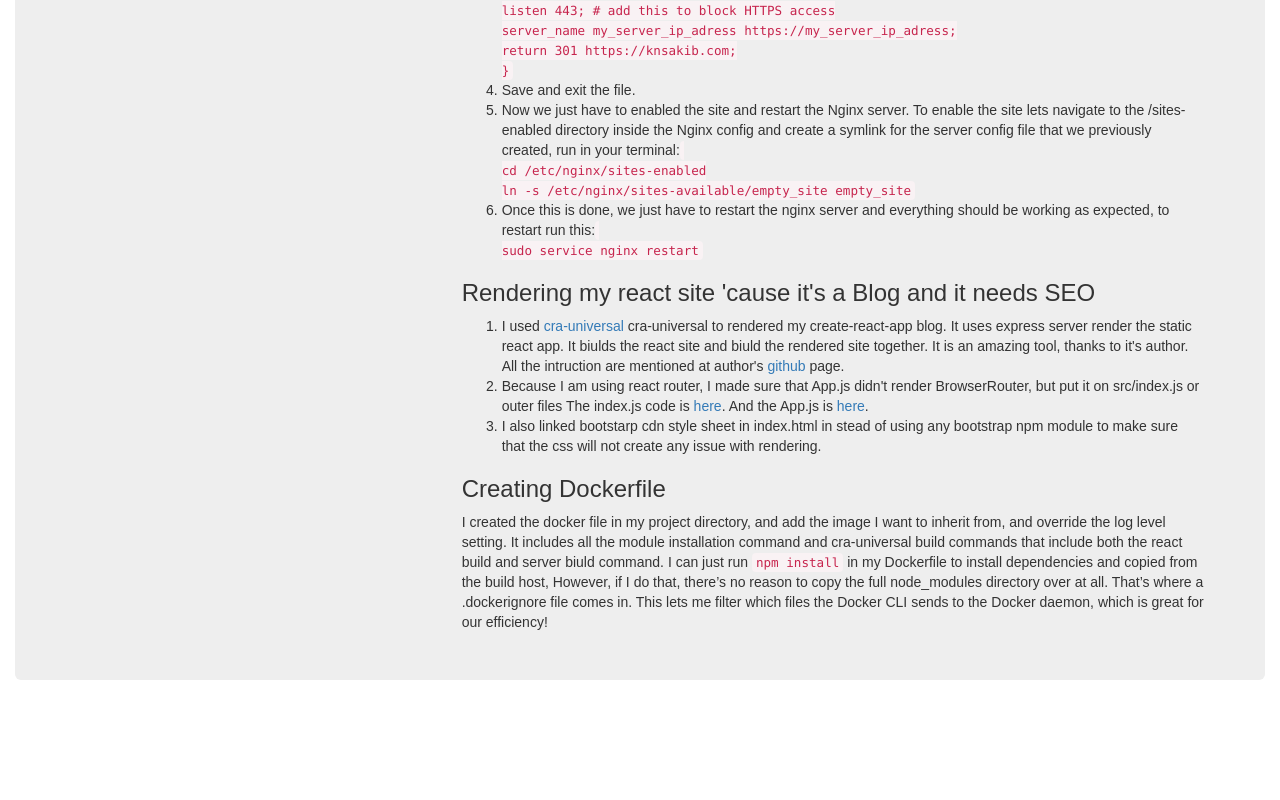
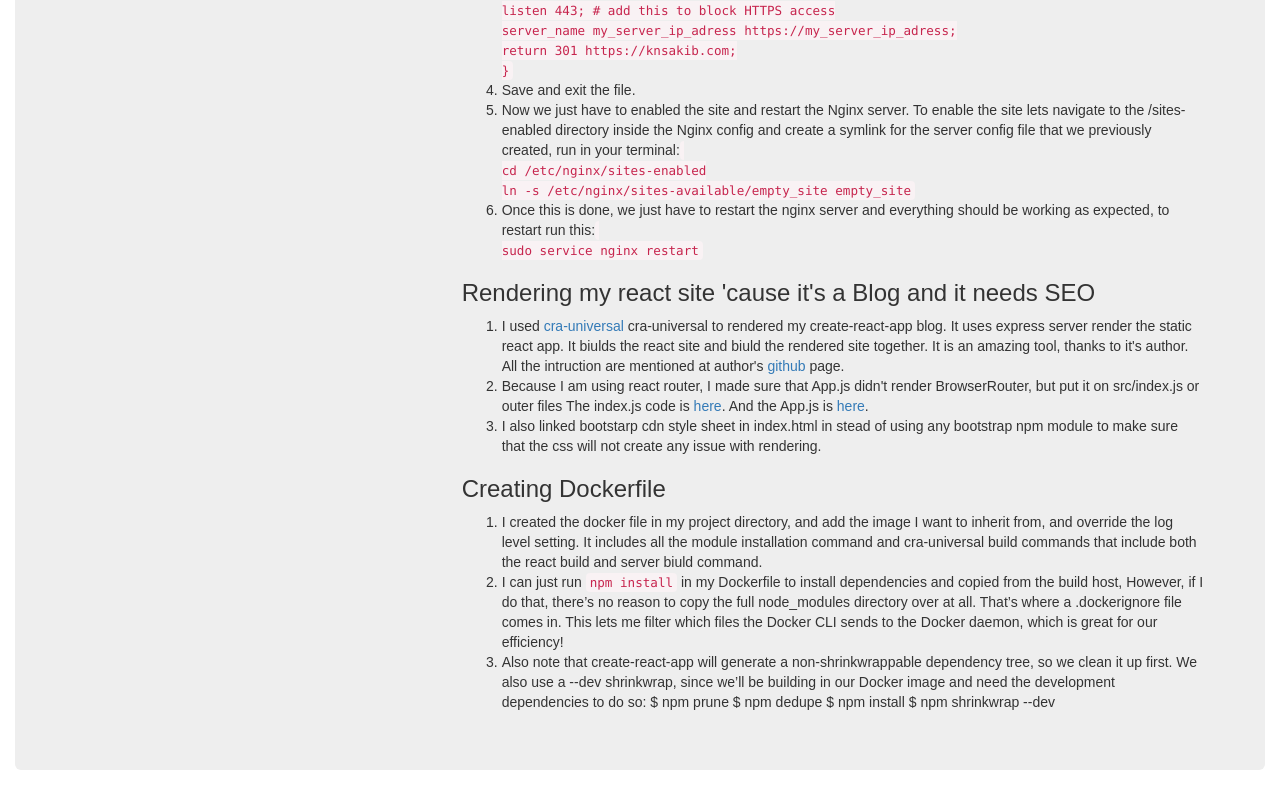
Before and after one commit to knsakib/jenkins-react-blog, a React (Create React App) app: page / in a window 1280 px wide. Shown: the part 3218-4018 px from the top of the page. Before the commit the page ends 3928 px from the top, so only its background shows below. Built offline with nearby package versions, Linux system fonts and the light colour scheme.

Commit message:
more content and corect runtime version

```diff
--- a/src/Howjenkinsreactblog.js
+++ b/src/Howjenkinsreactblog.js
@@ -317,13 +317,26 @@ All the intruction are mentioned at author's <a href="https://github.com/antonyb
 </ol>
 
 <h3>Creating Dockerfile</h3>
-I created the docker file in my project directory, and add the image I want to inherit from, and override the log level setting.
+<ol>
+  <li>
+    I created the docker file in my project directory, and add the image I want to inherit from, and override the log level setting.
 It includes all the module installation command and cra-universal build commands that include both the
-react build and server biuld command. I can just run <code>npm install</code> in my Dockerfile to install dependencies
+react build and server biuld command.</li>
+<li>I can just run <code>npm install</code> in my Dockerfile to install dependencies
 and copied from the build host,
 However, if I do that, there’s no reason to copy the full node_modules directory over at all.
 That’s where a .dockerignore file comes in.
-This lets me filter which files the Docker CLI sends to the Docker daemon, which is great for our efficiency!
+This lets me filter which files the Docker CLI sends to the Docker daemon, which is great for our efficiency!</li>
+<li>
+  Also note that create-react-app will generate a non-shrinkwrappable dependency tree, so we clean it up first.
+  We also use a --dev shrinkwrap, since we’ll be building in our Docker image and need the development dependencies to do so:
+  $ npm prune
+  $ npm dedupe
+  $ npm install
+  $ npm shrinkwrap --dev
+</li>
+
+</ol>
       </div>
     );
   }
```
Also changed, not shown: 1 other file (tests, documents, lock files or other folders).
